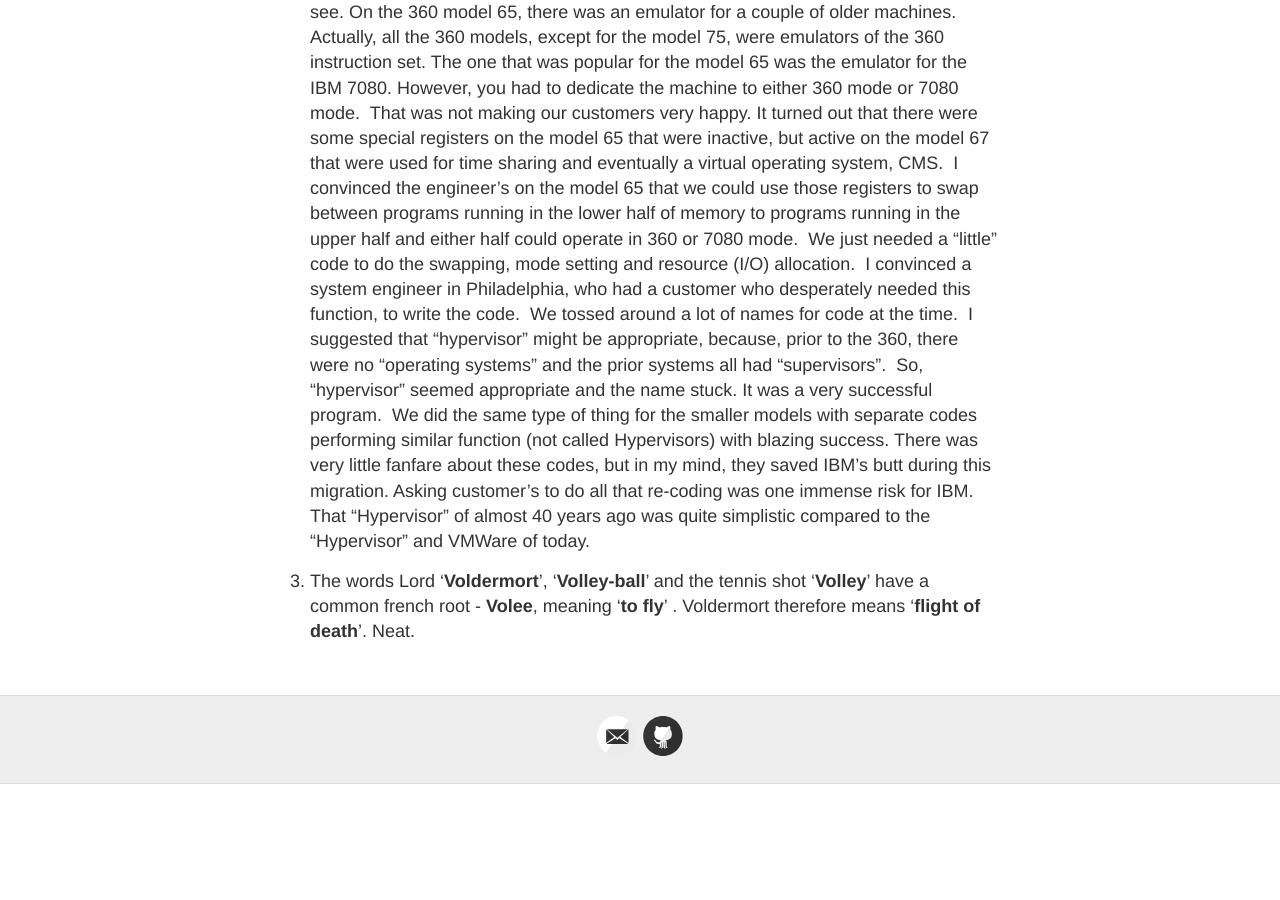
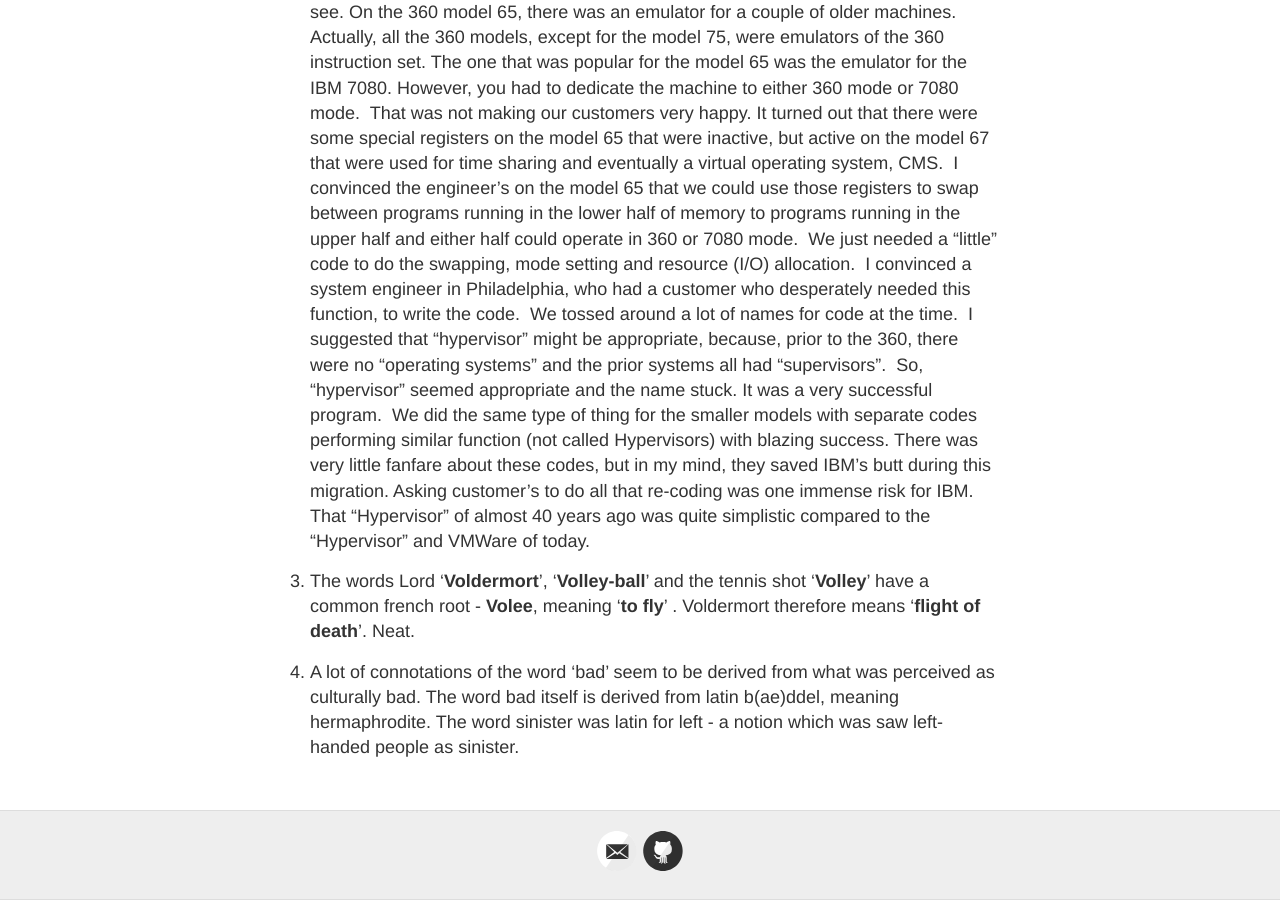
Before and after one commit to kvsrh/kvsrh.github.io.old, a Jekyll site: the page built from etymology.md, in a window 1280 px wide and 900 px high, scrolled down 811 px. Built offline with Jekyll 4.4.1, drawn with Linux system fonts in a browser that asks for light colours; before the commit the page ends 1595 px from its top, so only the background shows below that; part of the change alters nothing that is shown; some of the changed text lies outside the part shown.

Commit message:
bad etymology.

```diff
--- a/etymology.md
+++ b/etymology.md
@@ -6,7 +6,7 @@ permalink: /etymology/
 
 The etymology for the word **cortex** rekindled my interest for etymology. Cortex is the thin outer layer of the brain. The current day reference to cortex was derived from the latin 'cortex' which meant 'bark' - like the bark of a tree. I think it is hard to forgot that the cortex is a thin outer layer of anything, after that.
 
-Here a few more interesting ones.
+Here are a few more interesting ones.
 
 1. **[Markup](https://www.wikiwand.com/en/Markup_language#/History)** - The term markup is derived from the traditional publishing practice of "marking up" a manuscript, which involves adding handwritten annotations in the form of conventional symbolic printer's instructions in the margins and text of a paper manuscript or printed. It is computer jargon used in coding proof. For centuries, this task was done primarily by skilled typographers known as "markup men"[5] or "copy markers"[6] who marked up text to indicate what typeface, style, and size should be applied to each part, and then passed the manuscript to others for typesetting by hand. Markup was also commonly applied by editors, proofreaders, publishers, and graphic designers, and indeed by document authors
 
@@ -15,3 +15,5 @@ I was with IBM in 1966, when we were trying to get the new System 360s installed
 It turned out that there were some special registers on the model 65 that were inactive, but active on the model 67 that were used for time sharing and eventually a virtual operating system, CMS.  I convinced the engineer's on the model 65 that we could use those registers to swap between programs running in the lower half of memory to programs running in the upper half and either half could operate in 360 or 7080 mode.  We just needed a "little" code to do the swapping, mode setting and resource (I/O) allocation.  I convinced a system engineer in Philadelphia, who had a customer who desperately needed this function, to write the code.  We tossed around a lot of names for code at the time.  I suggested that "hypervisor" might be appropriate, because, prior to the 360, there were no "operating systems" and the prior systems all had "supervisors".  So, "hypervisor" seemed appropriate and the name stuck. It was a very successful program.  We did the same type of thing for the smaller models with separate codes performing similar function (not called Hypervisors) with blazing success. There was very little fanfare about these codes, but in my mind, they saved IBM's butt during this migration. Asking customer's to do all that re-coding was one immense risk for IBM.  That "Hypervisor" of almost 40 years ago was quite simplistic compared to the "Hypervisor" and VMWare of today.
 
 3. The words Lord '**Voldermort**', '**Volley-ball**' and the tennis shot '**Volley**' have a common french root - **Volee**, meaning '**to fly**' . Voldermort therefore means '**flight of death**'. Neat.
+
+4. A lot of connotations of the word 'bad' seem to be derived from what was perceived as culturally bad. The word bad itself is derived from latin b(ae)ddel, meaning hermaphrodite. The word sinister was latin for left - a notion which was saw left-handed people as sinister.
```
